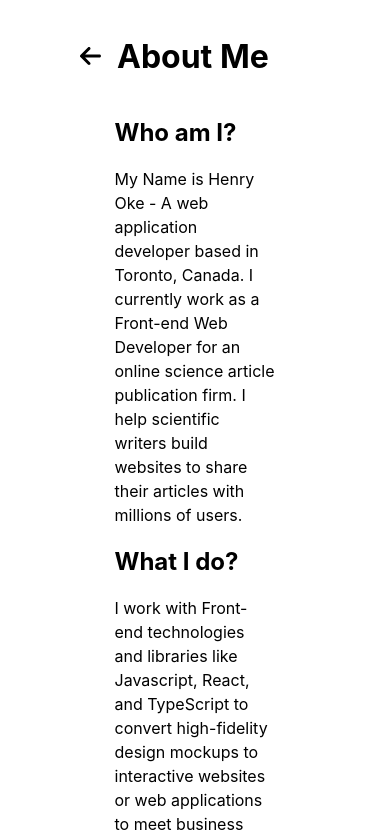
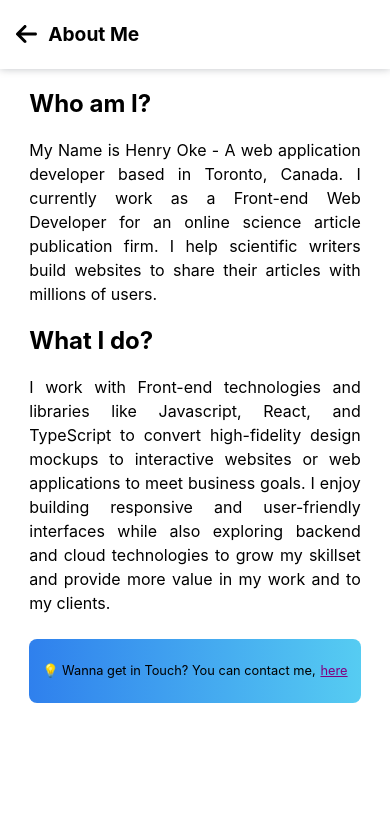
Before and after one commit to ok3dotdev/Projectxyz, a Next.js app: page /about in a window 390 px wide. Shown: the top 839 px of the page. Built offline with nearby package versions, Linux system fonts and the light colour scheme.

Commit message:
Feat: Responsive pages and links

```diff
--- a/pages/about.js
+++ b/pages/about.js
@@ -39,8 +39,7 @@ const About = () => {
                     value in my work and to my clients.
                 </p>
                 <section className={styles.contact}>
-                    {" "}
-                    💡 Wanna get in Touch? You can contact me,{" "}
+                    💡 Wanna get in Touch? You can contact me,
                     <Link href="mailto:henryoke158@yahoo.com">
                         <a className={styles.contactLink}>here</a>
                     </Link>
--- a/styles/About.module.css
+++ b/styles/About.module.css
@@ -1,5 +1,4 @@
 .container {
-    padding: 1rem 5rem;
     display: flex;
     flex-direction: column;
     justify-content: center;
@@ -11,6 +10,8 @@
 }
 
 .header {
+    padding: 1rem;
+    box-shadow: rgb(4 17 29 / 25%) 0px 0px 8px 0px;
     display: flex;
     align-items: center;
 }
@@ -46,6 +47,7 @@
 .contactLink {
     text-decoration: underline;
     color: purple;
+    margin-left: 0.3rem;
 }
 
 @media (min-width: 1500px) {
@@ -54,3 +56,24 @@
         margin-top: 1.5rem;
     }
 }
+
+@media (max-width: 768px) {
+    .header {
+        padding: 0.6rem 1rem;
+    }
+    .header > h1 {
+        font-size: 1.2rem;
+        margin-left: 0.7rem;
+    }
+    .header > svg {
+        font-size: 0.7rem;
+    }
+    .content {
+        width: 85%;
+        text-align: justify;
+    }
+    .contact {
+        white-space: nowrap;
+        font-size: 0.8rem;
+    }
+}
--- a/styles/Contact.module.css
+++ b/styles/Contact.module.css
@@ -1,5 +1,4 @@
 .container {
-    padding: 1rem 5rem;
     display: flex;
     flex-direction: column;
     justify-content: center;
@@ -7,6 +6,7 @@
 .header {
     display: flex;
     align-items: center;
+    padding: 1rem;
 }
 .header > h1 {
     display: inline;
@@ -52,3 +52,16 @@
         margin-top: 1.5rem;
     }
 }
+
+@media (max-width: 768px) {
+    .header {
+        padding: 0.6rem 1rem;
+    }
+    .header > h1 {
+        font-size: 1.2rem;
+        margin-left: 0.7rem;
+    }
+    .header > svg {
+        font-size: 0.7rem;
+    }
+}
--- a/styles/Projects.module.css
+++ b/styles/Projects.module.css
@@ -1,5 +1,4 @@
 .container {
-    padding: 0rem 0rem;
     display: flex;
     flex-direction: column;
     justify-content: center;
```
Also changed, not shown: components/Banner.js (+6 -5 lines).
